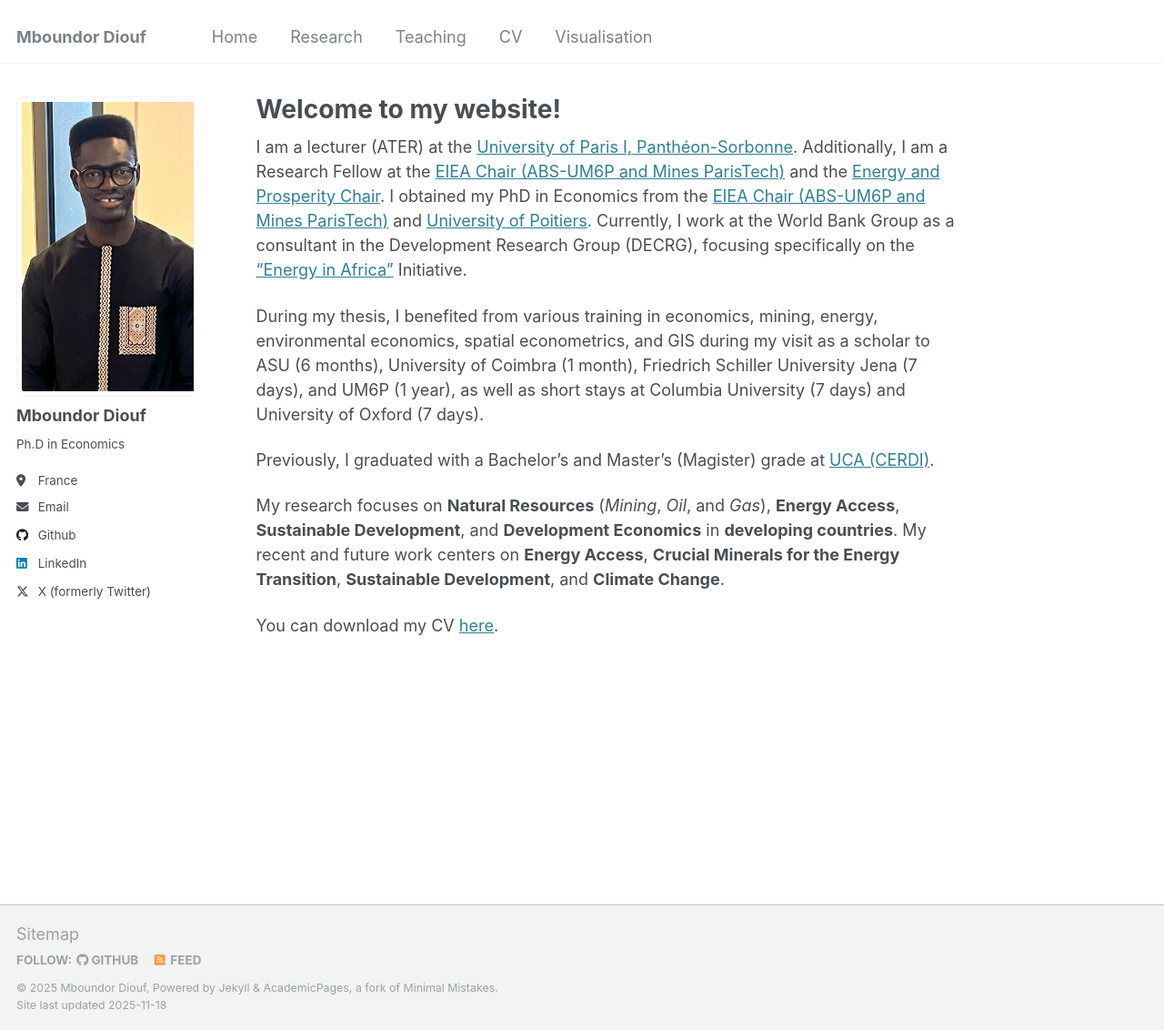
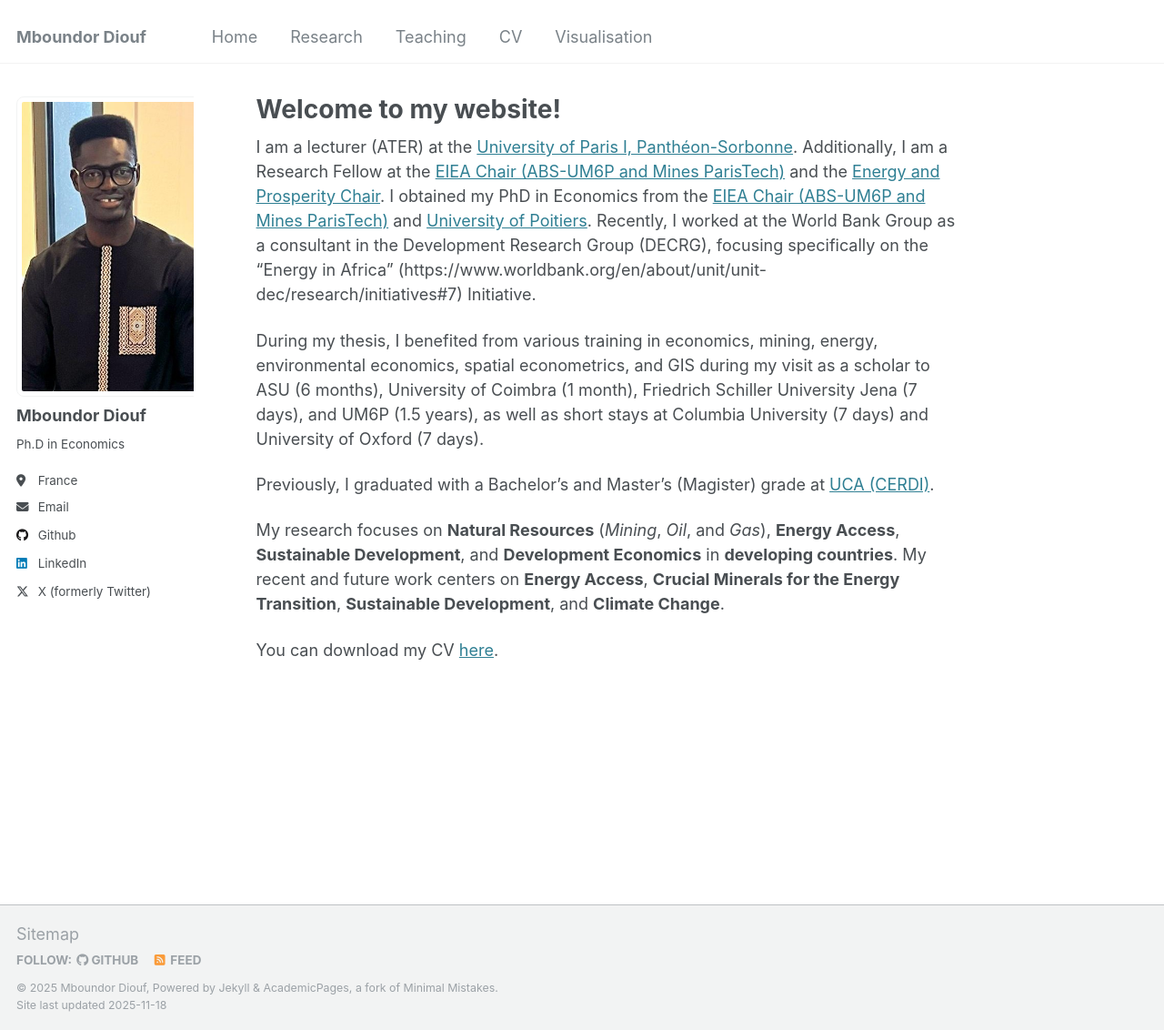
Before and after one commit to mboundordiouf/mboundordiouf.github.io, a Jekyll site: the page built from _pages/about.md, in a window 1280 px wide and 1132 px high. Shown: the whole window at 91% size. Built offline with Jekyll 4.4.1, drawn with Linux system fonts in a browser that asks for light colours.

Commit message:
Revise about page with recent work and training updates
Updated work history and training duration in the about page.

```diff
--- a/_pages/about.md
+++ b/_pages/about.md
@@ -9,9 +9,9 @@ redirect_from:
 ---
 
 
-I am a lecturer (ATER) at the [University of Paris I, Panthéon-Sorbonne](https://www.pantheonsorbonne.fr/page-perso/mboundor.diouf%40). Additionally, I am a Research Fellow at the [EIEA Chair (ABS-UM6P and Mines ParisTech)](https://www.linkedin.com/company/eiea-um6p/) and the [Energy and Prosperity Chair](http://www.chair-energy-prosperity.org/en/category/research-fellows-1/mboundor-diouf-en/).  I obtained my PhD in Economics from the [EIEA Chair (ABS-UM6P and Mines ParisTech)](https://www.linkedin.com/company/eiea-um6p/) and [University of Poitiers](https://www.univ-poitiers.fr/). Currently, I work at the World Bank Group as a consultant in the Development Research Group (DECRG), focusing specifically on the ["Energy in Africa"](https://www.worldbank.org/en/about/unit/unit-dec/research/initiatives#7) Initiative.
+I am a lecturer (ATER) at the [University of Paris I, Panthéon-Sorbonne](https://www.pantheonsorbonne.fr/page-perso/mboundor.diouf%40). Additionally, I am a Research Fellow at the [EIEA Chair (ABS-UM6P and Mines ParisTech)](https://www.linkedin.com/company/eiea-um6p/) and the [Energy and Prosperity Chair](http://www.chair-energy-prosperity.org/en/category/research-fellows-1/mboundor-diouf-en/).  I obtained my PhD in Economics from the [EIEA Chair (ABS-UM6P and Mines ParisTech)](https://www.linkedin.com/company/eiea-um6p/) and [University of Poitiers](https://www.univ-poitiers.fr/). Recently, I worked at the World Bank Group as a consultant in the Development Research Group (DECRG), focusing specifically on the "Energy in Africa" (https://www.worldbank.org/en/about/unit/unit-dec/research/initiatives#7) Initiative.
 
-During my thesis, I benefited from various training in economics, mining, energy, environmental economics, spatial econometrics, and GIS during my visit as a scholar to ASU (6 months), University of Coimbra (1 month), Friedrich Schiller University Jena (7 days), and UM6P (1 year), as well as short stays at Columbia University (7 days) and University of Oxford (7 days).
+During my thesis, I benefited from various training in economics, mining, energy, environmental economics, spatial econometrics, and GIS during my visit as a scholar to ASU (6 months), University of Coimbra (1 month), Friedrich Schiller University Jena (7 days), and UM6P (1.5 years), as well as short stays at Columbia University (7 days) and University of Oxford (7 days).
 
 Previously, I graduated with a Bachelor's and Master's (Magister) grade at [UCA (CERDI)](https://cerdi.uca.fr/#/admin).
 
```
